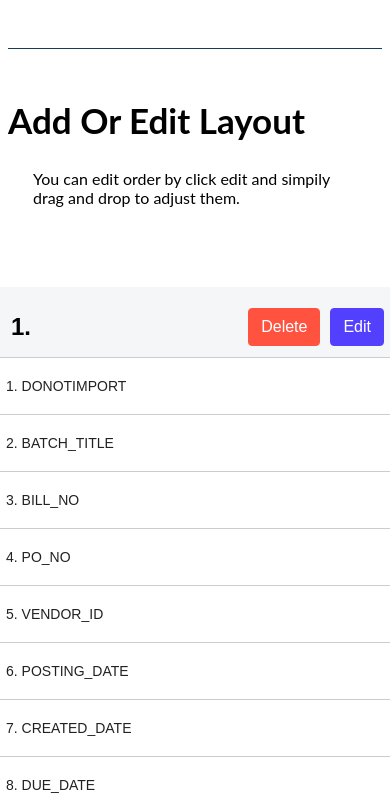
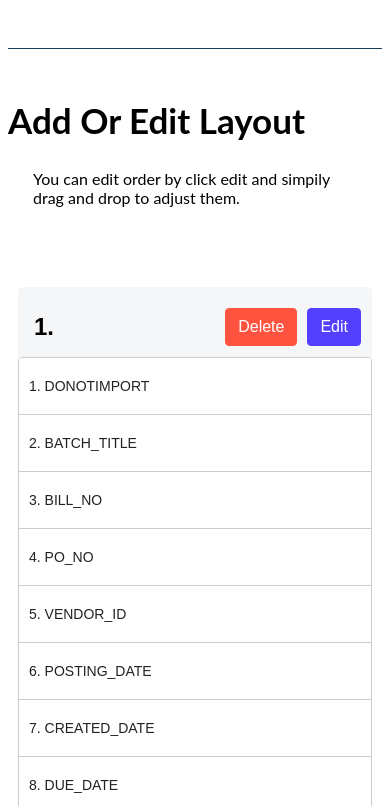
Before and after one commit to yuchilai/APExcelConvert, an Angular app: page / in a window 390 px wide. Shown: the part 856-1662 px from the top of the page. Built offline with nearby package versions, Linux system fonts and the light colour scheme.

Commit message:
1 file modified

```diff
--- a/src/app/app.component.css
+++ b/src/app/app.component.css
@@ -522,3 +522,9 @@ p {
 ::-webkit-scrollbar-thumb:hover {
   background-color: #a8bbbf;
 }
+
+@media only screen and (max-width: 600px) {
+  .displayed-list-container {
+    width: 100%;
+  }
+}
```
